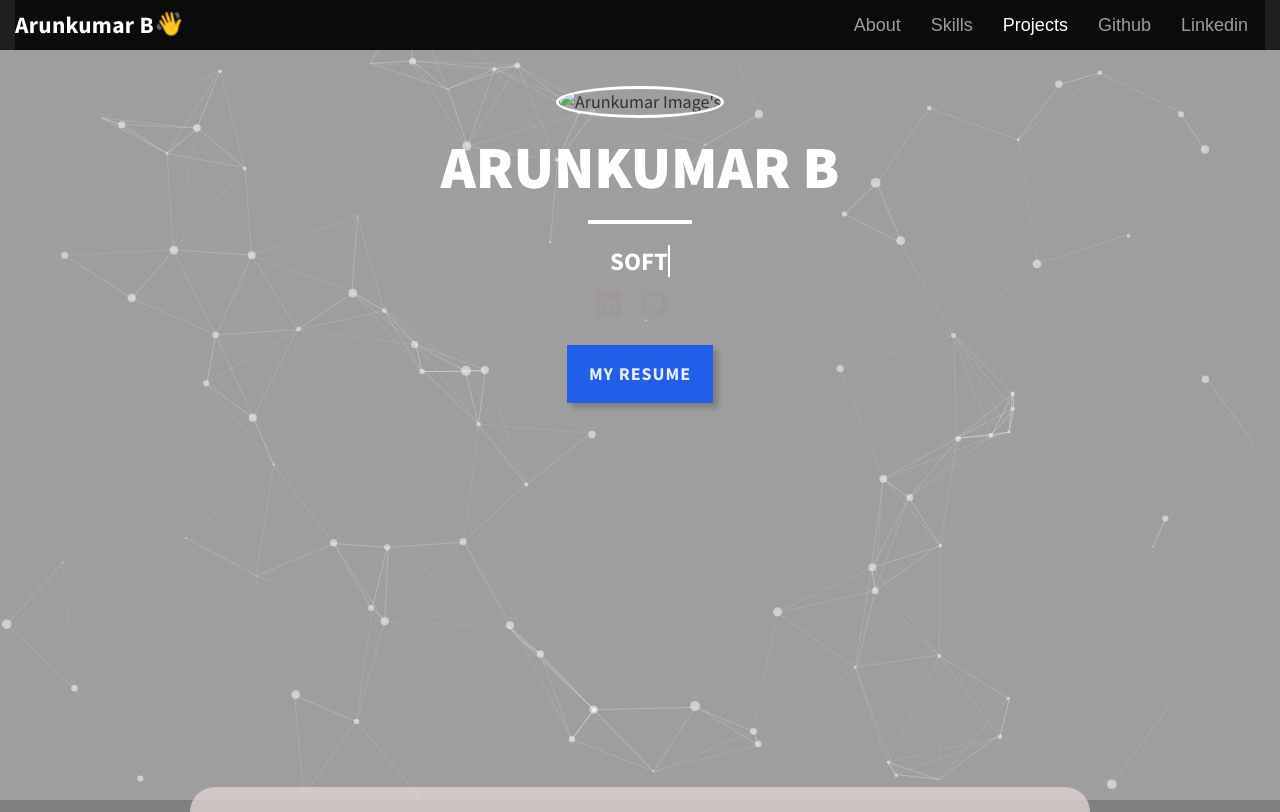
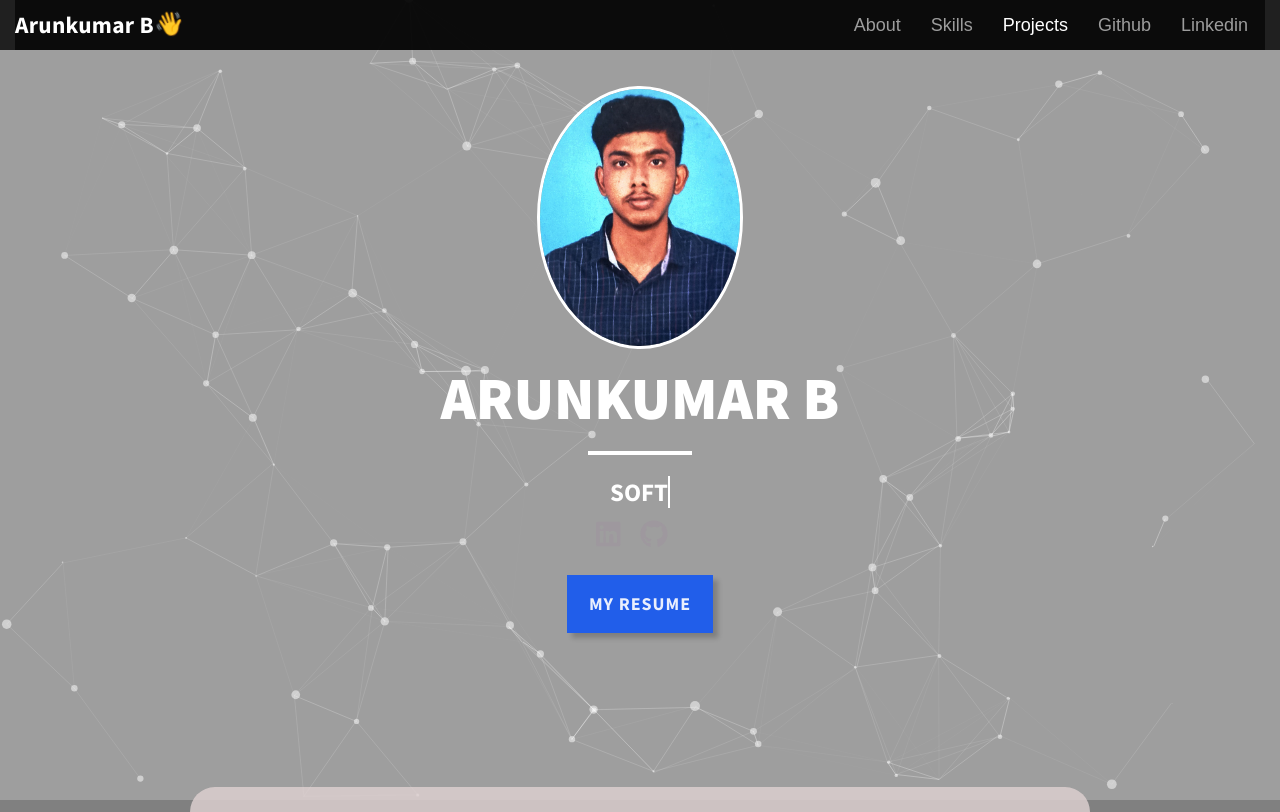
Before and after one commit to Arunkumar1183/portfolio, a plain HTML site: page index.html in a window 1280 px wide. Shown: the top 812 px of the page. Drawn offline with nearby package versions, Linux system fonts and the light colour scheme; the site is published under a folder, as on GitHub Pages, so addresses that start at the root find nothing; a script that the page names is missing.

Commit message:
Update index.html

```diff
--- a/index.html
+++ b/index.html
@@ -103,7 +103,7 @@
          -->
         <section id="header">
             <header class="profile">
-                <img style="border-radius: 100%;" src="/photo.jpeg" alt="Arunkumar Image's" class="profile__image">
+                <img style="border-radius: 100%;" src="photo.jpeg" alt="Arunkumar Image's" class="profile__image">
                 <h1 class="profile__name">Arunkumar B</h1>
                 <hr>
                 <p class="profile__profession"> <a class="typewrite" data-period="2000" data-type='["Flutter devolper.", "Software Engineer."]'>
```
